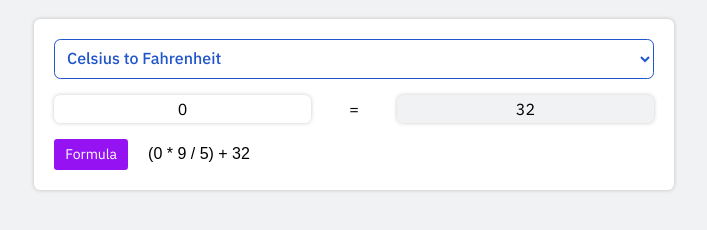
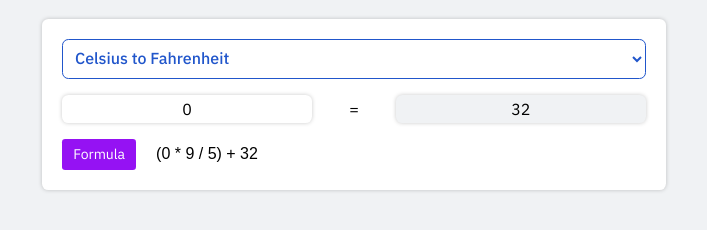
Before and after one commit to adducjpcole/itc, a website: page public/conversion/index.html in a window 1280 px wide. Shown: the part 66-296 px from the top of the page, without its empty margins (286-993 px from the left). Drawn offline with Linux system fonts and the light colour scheme; a web font is replaced by a local one.

Commit message:
feat: impl rwd for conversion

```diff
--- a/public/conversion/css/styles.css
+++ b/public/conversion/css/styles.css
@@ -2,7 +2,7 @@
   form {
     display: flex;
     flex-direction: column;
-    width: 50%;
+    min-width: 50%;
     gap: 0.5rem;
   }
 
--- a/public/conversion/index.html
+++ b/public/conversion/index.html
@@ -15,7 +15,7 @@
   </head>
 
   <body>
-    <main id="root">
+    <main id="root" class="mx-4">
       <h1>Unit Converter</h1>
 
       <form class="card">
```
